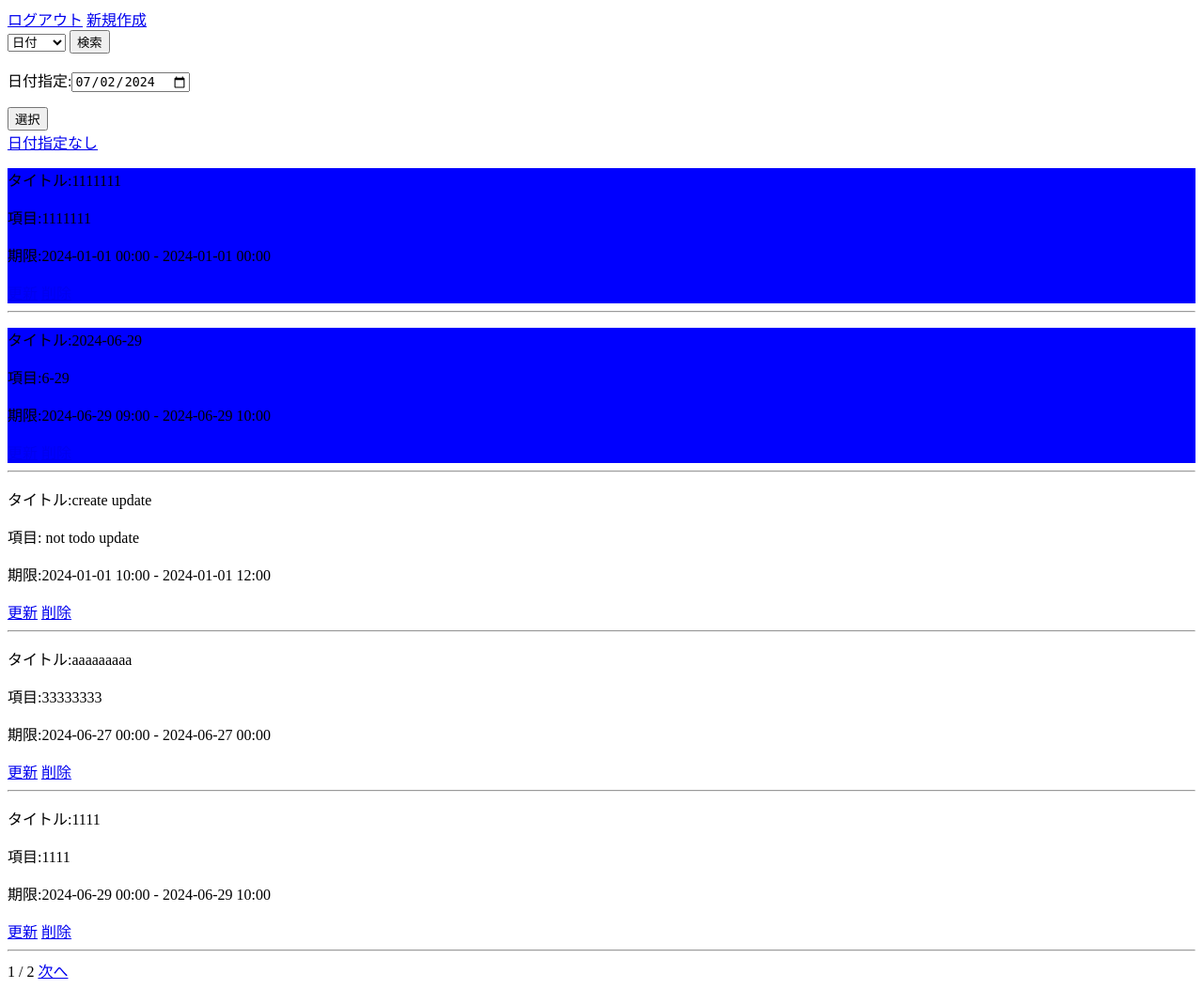
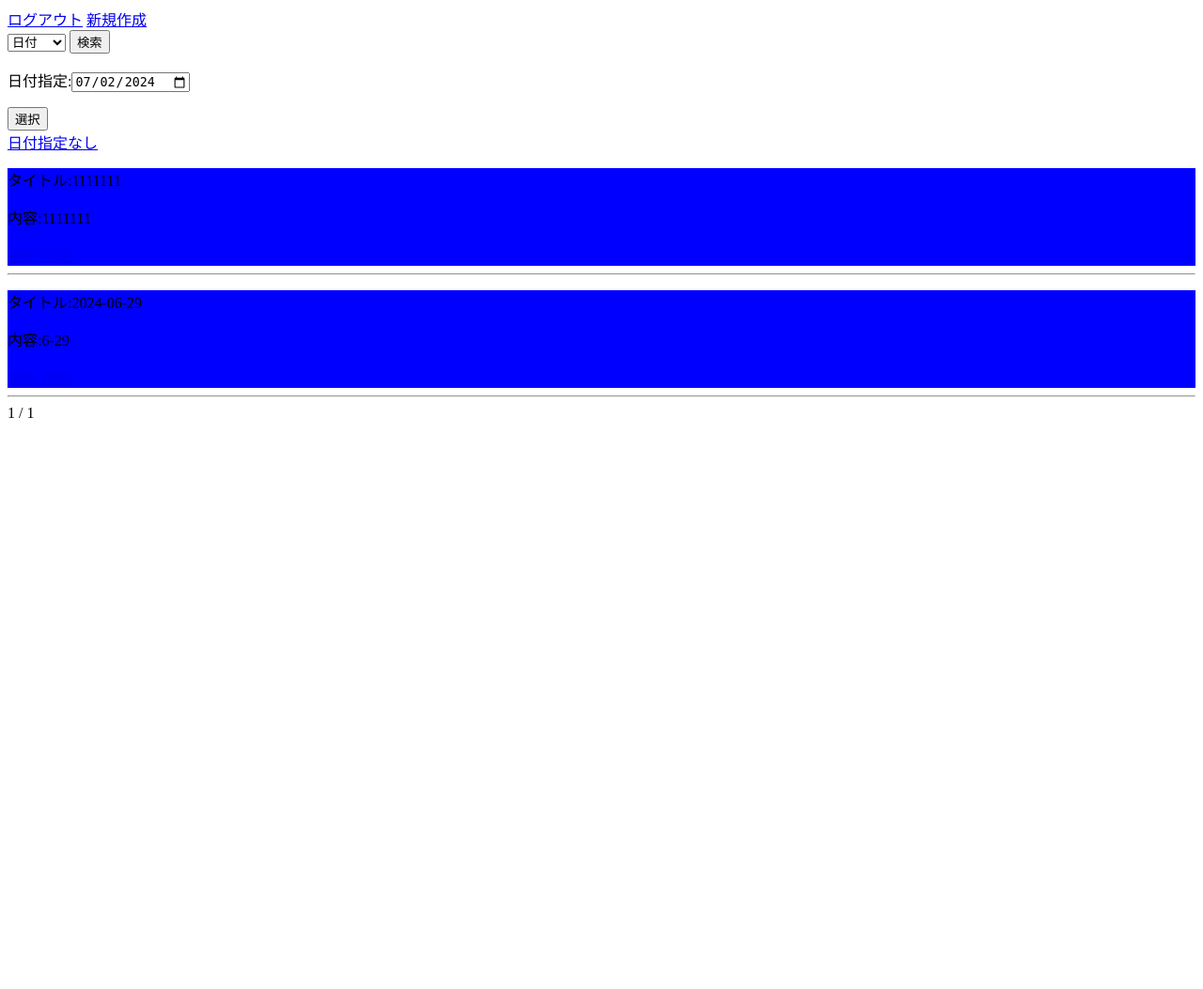
Before and after one commit to kotaromaruoka/listmanagement, a Django app: page /list/ in a window 1280 px wide. Shown: the whole page at 94% size. After the commit the page ends 445 px from the top, so only its background shows below. Run offline with Django 4.2, Linux system fonts and the light colour scheme; a user stored in the database is signed in; data comes from the database, SQL or seed files in the repository; both versions use the stored data as it was after the commit.

Commit message:
view and template fix

```diff
--- a/listapp/views.py
+++ b/listapp/views.py
@@ -41,8 +41,10 @@ def loginfunc(request):
 
 @login_required
 def listfunc(request):
+    now = datetime.now()
+    dtnow = now.strftime('%Y-%m-%d')
     nodo_list = TaskModel.objects.filter(nottodo='on').order_by('starttime')
-    do_list = TaskModel.objects.filter(nottodo='off').order_by('starttime')
+    do_list = TaskModel.objects.filter(nottodo='off',starttime__startswith=dtnow).order_by('starttime')
     if request.method == 'POST':
         choice = request.POST['choiceversion']
         if choice == 'date':
--- a/templates/list.html
+++ b/templates/list.html
@@ -25,8 +25,7 @@
 {% for item in nodo_list %}
 <div style="background-color: blue;">
 <p>タイトル:{{item.title}}</p>
-<p>項目:{{item.content}}</p>
-<p>期限:{{item.starttime|date:"Y-m-d H:i" }} - {{item.endtime|date:"Y-m-d H:i" }}</p>
+<p>内容:{{item.content}}</p>
 <a href="/update/{{item.id}}">更新</a>
 <a href='/delete/{{item.id}}'>削除</a>
 </div>
@@ -34,7 +33,7 @@
 {% endfor %}
 {% for item in do_list %}
 <p>タイトル:{{item.title}}</p>
-<p>項目:{{item.content}}</p>
+<p>内容:{{item.content}}</p>
 <p>期限:{{item.starttime|date:"Y-m-d H:i"}} - {{item.endtime|date:"Y-m-d H:i"}}</p>
 <a href="/update/{{item.id}}">更新</a>
 <a href='/delete/{{item.id}}'>削除</a>
```
Also changed, not shown: db.sqlite3.
